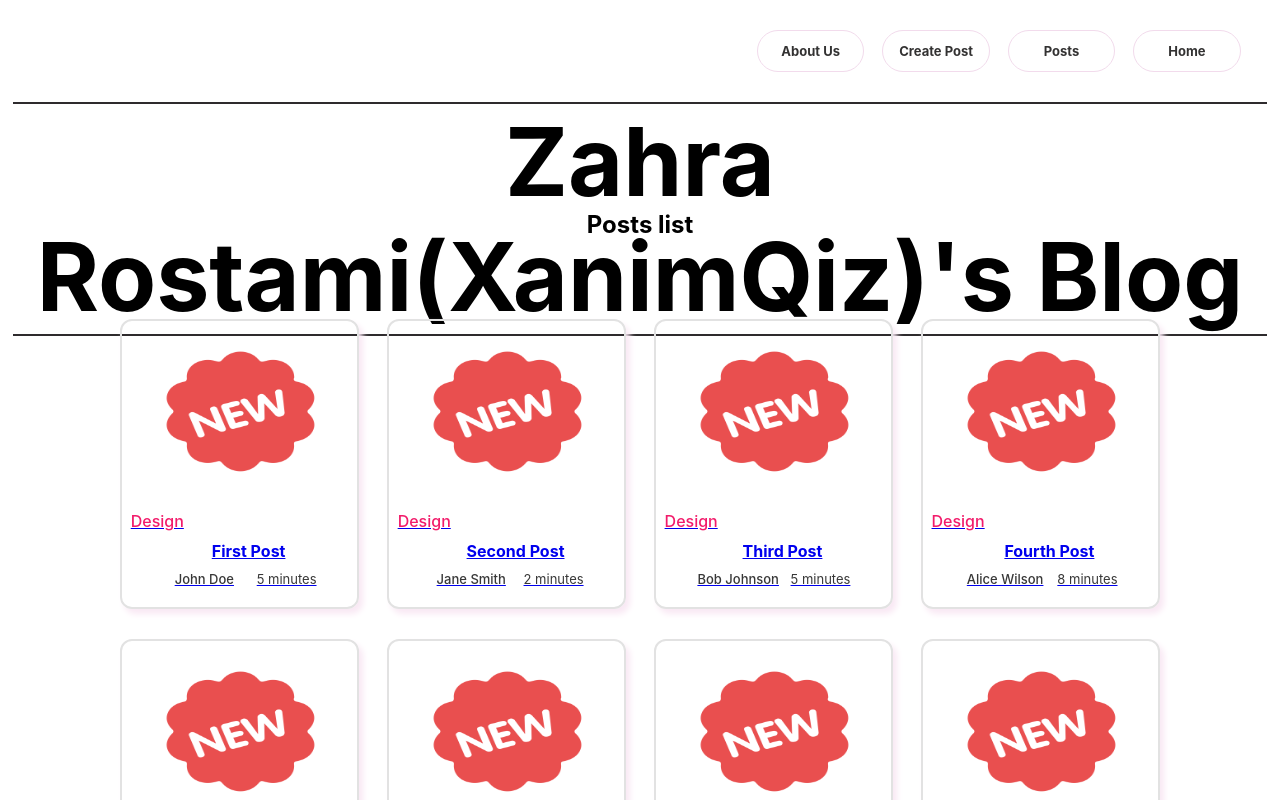
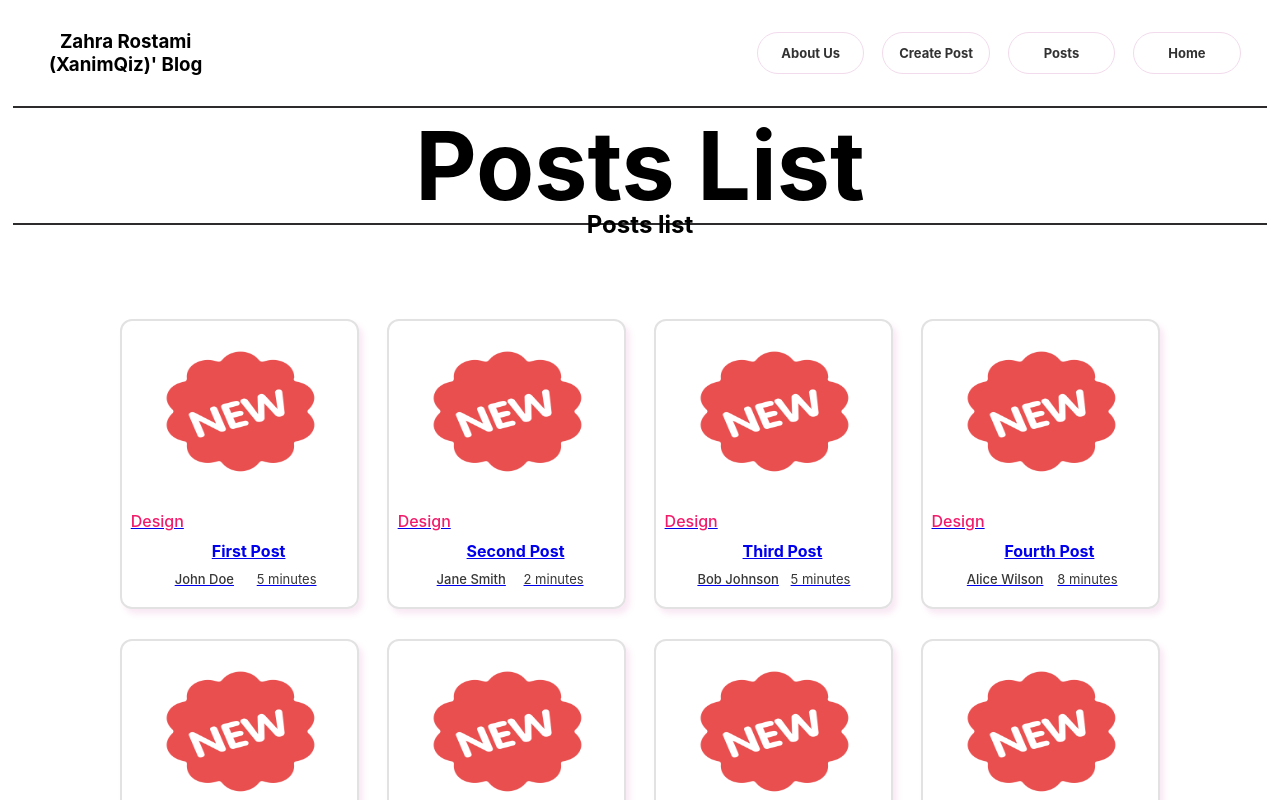
Before and after one commit to zahraRostami1999/blog-app, a React (Create React App) app: page /Posts in a window 1280 px wide. Shown: the top 800 px of the page. Built offline with nearby package versions, Linux system fonts and the light colour scheme; data requests are answered from the project's data file.

Commit message:
edit PostList Page: add blog Title to header component property

```diff
--- a/src/pages/postsList/PostsList.jsx
+++ b/src/pages/postsList/PostsList.jsx
@@ -6,7 +6,7 @@ import Post_list from "../../Components/post_list/Post_list";
 function PostsList() {
   return (
     <>
-      <Header blogTitle="Zahra Rostami(XanimQiz)'s Blog" />
+      <Header blogName="Zahra Rostami (XanimQiz)' Blog" blogTitle="Posts List" />
       <Post_list />
       <Footer title="..." />
     </>
```
